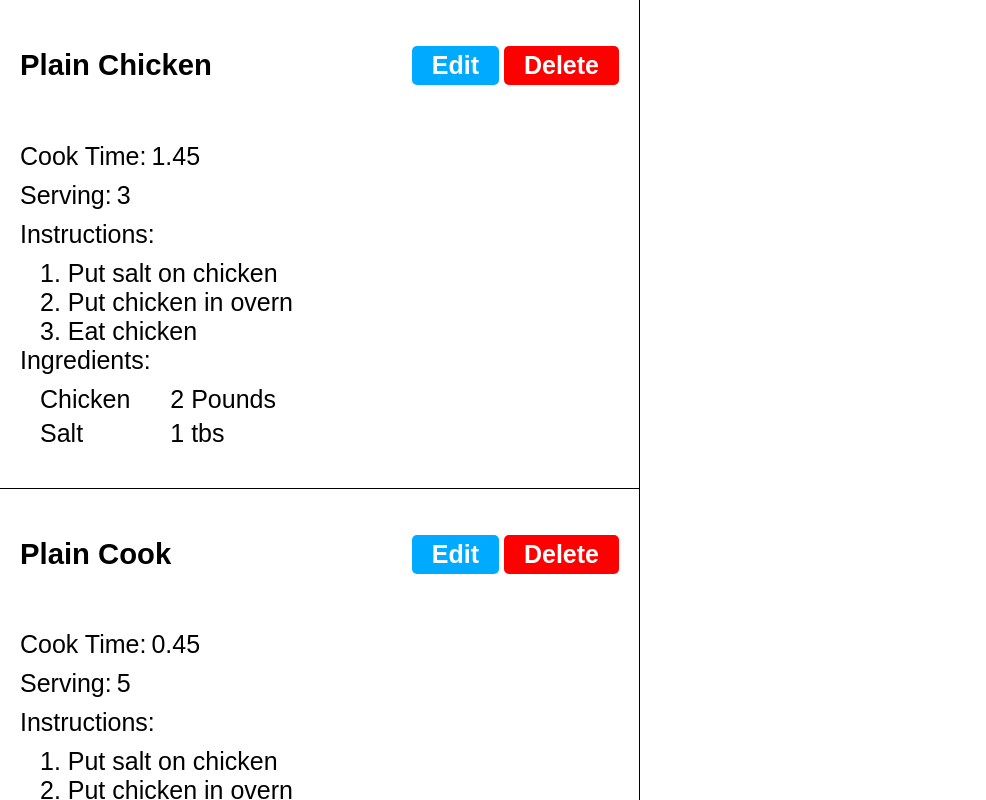
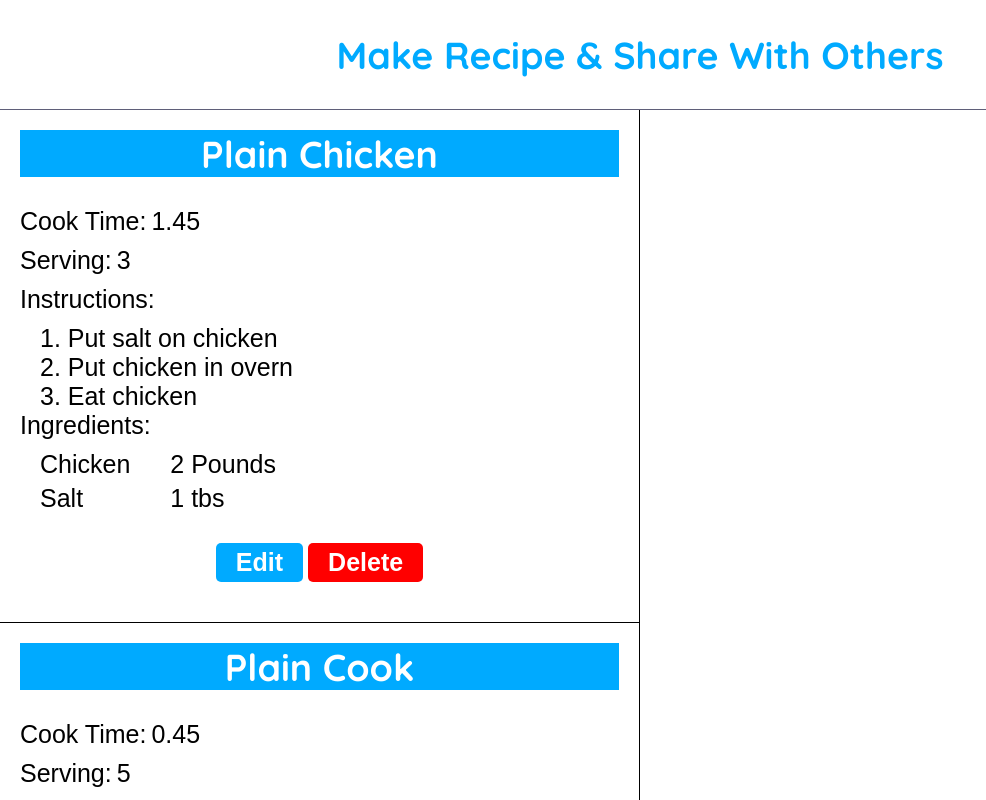
Before and after one commit to mdrazuahammed1020/cooking--recipe-app, a React (Vite) app: page / in a window 1280 px wide. Shown: the top 800 px of the page, without its empty margins (0-986 px from the left). Built offline with nearby package versions, Linux system fonts and the light colour scheme.

Commit message:
done major ui changes

```diff
--- a/src/App.jsx
+++ b/src/App.jsx
@@ -3,6 +3,7 @@ import RecipeList from "./component/RecipeList"
 import '../src/css/app.css'
 import { v4 as uuidv4 } from 'uuid';
 import RecipeEdit from "./component/RecipeEdit";
+import Header from "./component/Header";
 
 export const RecipeContext = React.createContext();
 const LOCAL_STORAGE_KEY = 'cookingRecipeApp.react';
@@ -66,6 +67,7 @@ function App() {
 
   return (
     <RecipeContext.Provider value={recipeContextValue} >
+      <Header />
       <RecipeList recipes={recipes} />
       {selectedRecipe && <RecipeEdit recipe = {selectedRecipe} /> }
     </RecipeContext.Provider>
--- /dev/null
+++ b/src/component/Header.jsx
@@ -0,0 +1,9 @@
+import React from 'react'
+
+export default function Header() {
+  return (
+    <div className='header-container'>
+        <h2 className='heading'>Make Recipe & Share With Others</h2>
+    </div>
+  )
+}
--- a/src/component/Recipe.jsx
+++ b/src/component/Recipe.jsx
@@ -19,10 +19,6 @@ export default function Recipe(props) {
     <div className='recipe'>
         <div className='recipe__header'>
             <h3 className='recipe__title' >{name}</h3>
-            <div>
-                <button className='btn btn--primary mr-1' onClick={()=> handleRecipeSelect(id)} >Edit</button>
-                <button className='btn btn--danger' onClick={()=> handleRecipeDelete(id)} >Delete</button>
-            </div>
         </div>
         <div className='recipe__row'>
             <span className='recipe__label'>Cook Time:</span>
@@ -44,6 +40,10 @@ export default function Recipe(props) {
                 <IngredientList ingredients={ingredients} />
             </div>
         </div>
+        <div className='recipe-btn-container'>
+                <button className='btn btn--primary mr-1' onClick={()=> handleRecipeSelect(id)} >Edit</button>
+                <button className='btn btn--danger' onClick={()=> handleRecipeDelete(id)} >Delete</button>
+        </div>
     </div>
   )
 }
--- a/src/css/app.css
+++ b/src/css/app.css
@@ -1,9 +1,11 @@
 /* @import-normalize; */
+@import url('https://fonts.googleapis.com/css2?family=Abril+Fatface&family=Old+Standard+TT:wght@400;700&family=Quicksand:wght@300;400;500;600;700&display=swap');
 @import 'recipe-list.css';
 @import 'buttons.css';
 @import 'recipe.css';
 @import 'ingredient-list.css';
 @import 'recipe-edit.css';
+@import 'header.css';
 
 *, *::before, *::after {
     font-family: sans-serif;
@@ -16,6 +18,7 @@ html{
 body{
     margin: 0;
     padding: 0;
+    font-family: "Old Standard TT", serif;
 }
 
 .mr-1{
--- /dev/null
+++ b/src/css/header.css
@@ -0,0 +1,17 @@
+
+.header-container{
+    border-bottom: 1px solid #5f5f79;
+    background-color: #fff;
+    position: fixed;
+    top: 0;
+    left: 0;
+    width: 100%;
+    z-index: 100;
+}
+
+.header-container h2{
+    color: hsl(200, 100%, 50%);
+    text-align: center;
+    font-family: "Quicksand", sans-serif;
+    font-style: normal;
+}
--- a/src/css/ingredient-list.css
+++ b/src/css/ingredient-list.css
@@ -4,4 +4,5 @@
     row-gap: 5px;
     column-gap: 40px;
     justify-content: flex-start;
+
 }
--- a/src/css/recipe-edit.css
+++ b/src/css/recipe-edit.css
@@ -2,11 +2,12 @@
     position: fixed;
     padding: 30px;
     padding-top: 10px;
-    top: 0;
+    top: 80px;
     right: 0;
     width: 50%;
     max-height: 100%;
     overflow-y: auto;
+    z-index: 200;
 }
 
 .recipe-edit__remove-button-container{
@@ -42,7 +43,7 @@
 
 textarea.recipe-edit__input{
     resize: none;
-    height: 150px;
+    height: 100px;
 }
 
 .recipe-edit__ingredient-grid{
@@ -51,6 +52,7 @@ textarea.recipe-edit__input{
     gap: 10px;
     margin-top: 10px;
     margin-left: 40px;
+    /* border: 1px solid red; */
 }
 
 .recipe-edit__add-ingredient-btn-container{
--- a/src/css/recipe-list.css
+++ b/src/css/recipe-list.css
@@ -3,6 +3,8 @@
     min-height: 100vh;
     /* background-color: red; */
     width: 50%;
+    position: relative;
+    top: 110px;
 }
 
 .recipe-list_btn_container{
--- a/src/css/recipe.css
+++ b/src/css/recipe.css
@@ -2,6 +2,7 @@
     padding: 20px;
     padding-bottom: 40px;
     border-bottom: 1px solid black;
+
 }
 
 .recipe:last-child{
@@ -10,15 +11,18 @@
 }
 
 .recipe__header{
-    display: flex;
-    justify-content: space-between;
-    align-items: center;
+    text-align: center;
     margin-bottom: 30px;
+
 }
 
-.recipe-title{
+.recipe__title{
     margin: 0;
-    font-size: 1.75rem;
+    font-size: 1.5rem;
+    font-family: "Quicksand", sans-serif;
+    font-style: normal;
+    background-color: hsl(200, 100%, 50%);
+    color: #fff;
 }
 
 .recipe__row{
@@ -41,3 +45,9 @@
 .recipe__instructions{
     white-space: pre-wrap;
 }
+
+.recipe-btn-container {
+    /* border: 1px solid red; */
+    margin-top: 30px;
+    text-align: center;
+}
```
